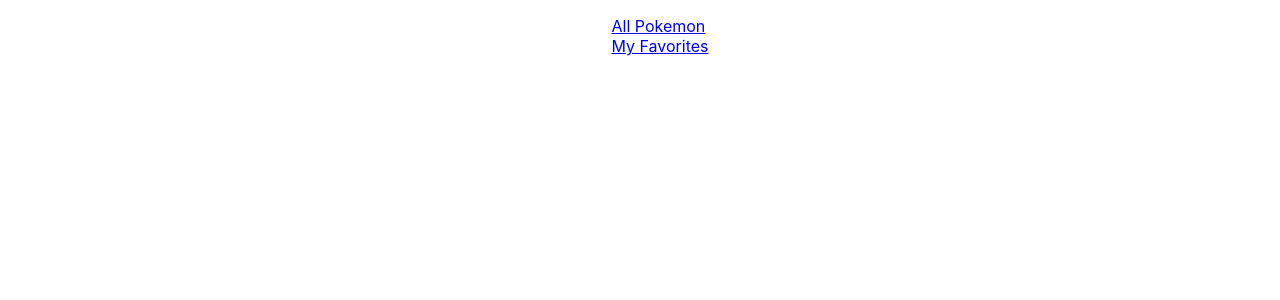
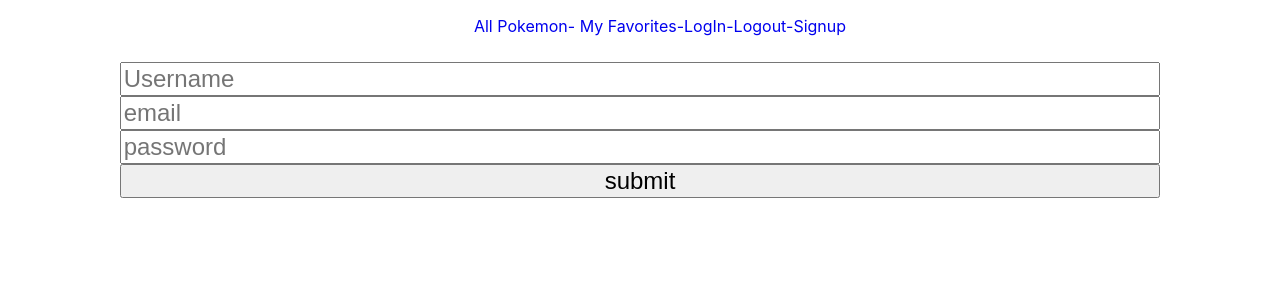
Before and after one commit to SEI-ATL-3-8/users-pokedex-frontend, a React (Create React App) app: page /login in a window 1280 px wide. Shown: the top 300 px of the page. Built offline with nearby package versions, Linux system fonts and the light colour scheme; no server answers.

Commit message:
sovanhong

```diff
--- a/src/App.css
+++ b/src/App.css
@@ -34,3 +34,7 @@
   font-size: 2rem;
   cursor: pointer;
 }
+
+a{
+text-decoration: none;
+}
--- a/src/App.js
+++ b/src/App.js
@@ -5,6 +5,9 @@
 import './App.css';
 import axios from 'axios'
 import {useState, useEffect} from 'react'
+import LogIn from './users/login';
+import LogOut from './users/logout';
+import SignUp from './users/signup';
 
 function App() {
   const [favPokemon,setFavPokemon] = useState([])
@@ -72,9 +75,7 @@
   return (
     <div className="App">
       <Navbar />
-      <Route
-        exact path = "/"
-        render={() =>
+      <Route exact path = "/" render={() =>
           <AllPokemon
           savePokemon = {savePokemon}
           isFave = {isFave}
@@ -82,9 +83,7 @@
           />
         }
       />
-      <Route
-      exact path = "/favorites"
-      render={() =>
+      <Route exact path = "/favorites" render={() =>
         <FavPokemon
         favPokemon ={favPokemon}
         isFave = {isFave}
@@ -93,6 +92,9 @@
         }
       />
 
+      <Route exact path = '/login' render={() =><LogIn />} />
+      <Route exact path = '/logout' render={() => <LogOut />} />
+      <Route exact path = '/signup' render ={()=><SignUp />} />
     </div>
   );
 }
--- a/src/components/Navbar.js
+++ b/src/components/Navbar.js
@@ -3,18 +3,13 @@
 const Navbar = () => {
     return (
         <ul>
-            <li>
-                <Link
-                to="/">
-                    All Pokemon
-                </Link>
-            </li>
-            <li>
-                <Link
-                to="/favorites">
-                    My Favorites
-                </Link>
-            </li>
+
+            <Link to="/">All Pokemon-</Link>
+            <Link to="/favorites">  My Favorites-</Link>
+            <Link to='/login'>LogIn-</Link>
+            <Link to='/logout'>Logout-</Link>
+            <Link to='/signup'>Signup</Link>
+
         </ul>
     )
 }
--- /dev/null
+++ b/src/context/userContext.js
@@ -0,0 +1,16 @@
+import {useState , createContext} from 'react'
+
+const UserContext = createContext()
+
+const UserProvider = ({children}) => {
+const [user,setUser] = useState({})
+
+return(
+    <UserContext.Provider>
+        {children}
+    </UserContext.Provider>
+)
+
+}
+
+export{UserContext, UserProvider}
--- a/src/index.js
+++ b/src/index.js
@@ -4,12 +4,15 @@
 import App from './App';
 import reportWebVitals from './reportWebVitals';
 import {BrowserRouter} from 'react-router-dom'
+import {UserProvider} from './context/userContext'
 
 
 ReactDOM.render(
   <React.StrictMode>
     <BrowserRouter>
+    <UserProvider>
       <App />
+      </UserProvider>
     </BrowserRouter>
   </React.StrictMode>,
   document.getElementById('root')
--- a/src/pages/AllPokemon.js
+++ b/src/pages/AllPokemon.js
@@ -12,7 +12,7 @@
 
     const fetchAllPokemon = async () => {
         try {
-            let response = await axios.get('https://pokeapi.co/api/v2/pokemon?limit=20&offset=200')
+            let response = await axios.get(process.env.REACT_APP_FRONTEND_URL)
             // console.log(response.data.results)
             setAllPokemon(response.data.results)
         } catch (error) {
--- /dev/null
+++ b/src/users/login.js
@@ -0,0 +1,45 @@
+import axios from "axios"
+import { useState } from "react"
+
+const LogIn = () =>{
+
+    const [email,setEmail] = useState('')
+    const [username,setUsername] = useState('')
+    const [password,setPassword] = useState('')
+
+    const submitHandler = async (e) =>{
+        e.preventDefault()
+        try {
+            let response = await axios.post(`${process.env.REACT_APP_BACKEND_URL}/user/login`, {username,email,password})
+
+         localStorage.setItem('userId', response.data.newUser.id)
+
+        } catch (error) {
+            console.log({error: error.message});
+            console.log('can not sign up');
+        }
+
+
+    }
+
+
+return(
+
+
+
+<form onSubmit = {submitHandler}>
+
+<input type='text' name='username' placeholder='Username' value={username} onChange={(e)=>setUsername (e.target.value)} />
+<input type='email' name='email' placeholder='email' value={email} onChange={(e) => setEmail(e.target.value)} />
+<input type='password' name='password' placeholder='password' value={password} onChange={(e) =>setPassword(e.target.value)}/>
+<input type='submit' value='submit' />
+
+</form>
+
+
+
+    )
+
+    }
+
+    export default LogIn
--- /dev/null
+++ b/src/users/logout.js
@@ -0,0 +1,10 @@
+const LogOut = () =>{
+
+    return(
+
+        <div>Hi from LogOut </div>
+    )
+
+    }
+
+    export default LogOut
--- /dev/null
+++ b/src/users/signup.js
@@ -0,0 +1,38 @@
+import axios from 'axios'
+import {useState, useEffect} from 'react'
+
+const SignUp = () =>{
+    const [email,setEmail] = useState('')
+    const [username,setUsername] = useState('')
+    const [password,setPassword] = useState('')
+
+    const submitHandler = async (e) =>{
+        e.preventDefault()
+        try {
+            let response = await axios.post(`${process.env.REACT_APP_BACKEND_URL}/user`, {username,email,password})
+
+         localStorage.setItem('userId', response.data.newUser.id)
+
+        } catch (error) {
+            console.log({error: error.message});
+            console.log('can not sign up');
+        }
+
+
+    }
+
+
+return(
+<form onSubmit = {submitHandler}>
+
+<input type='text' name='username' placeholder='Username' value={username} onChange={(e)=>setUsername (e.target.value)} />
+<input type='email' name='email' placeholder='email' value={email} onChange={(e) => setEmail(e.target.value)} />
+<input type='password' name='password' placeholder='password' value={password} onChange={(e) =>setPassword(e.target.value)}/>
+<input type='submit' value='submit' />
+
+</form>
+)
+
+}
+
+export default SignUp
```
Also changed, not shown: 1 other file (tests, documents, lock files or other folders).
